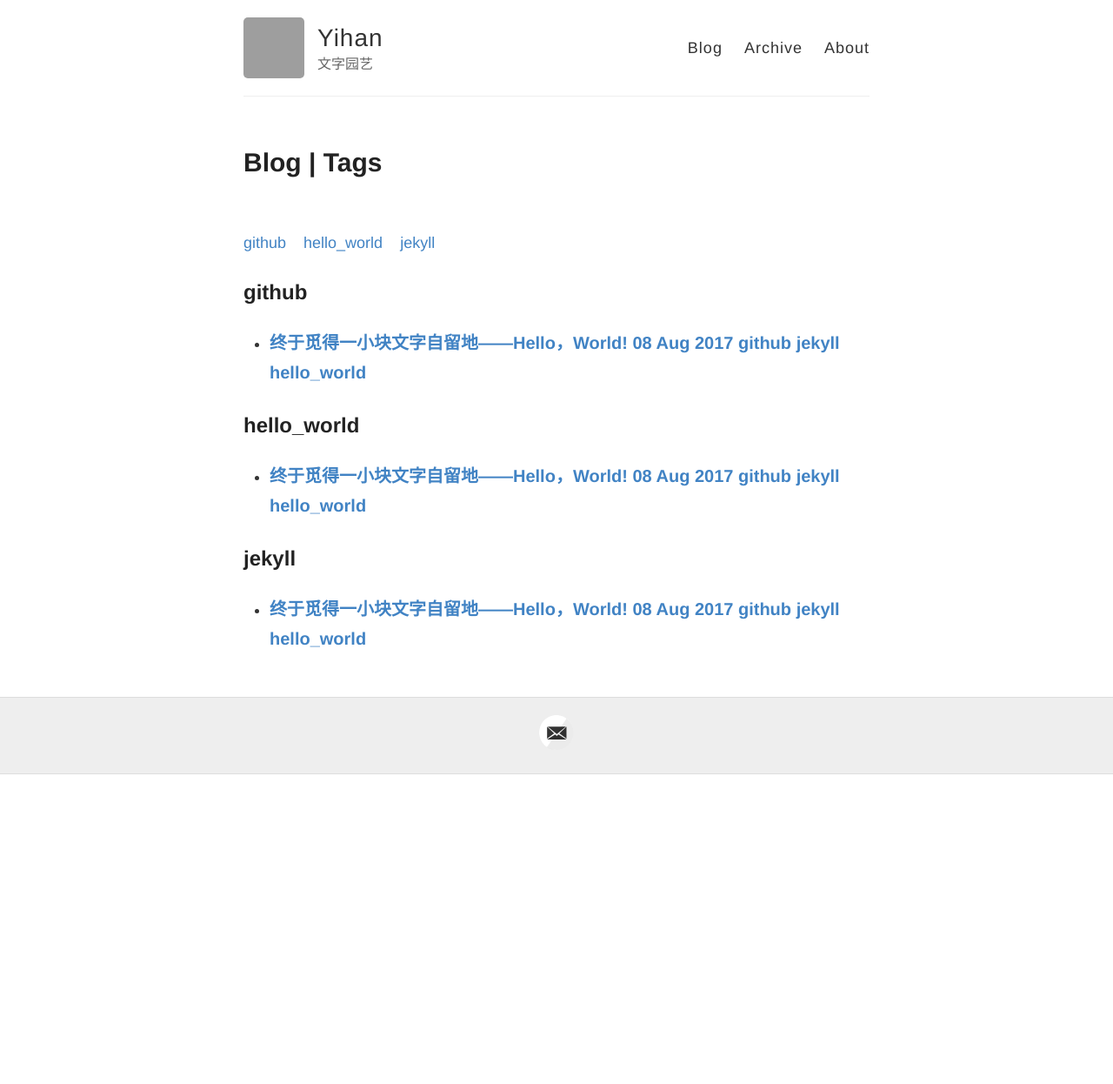
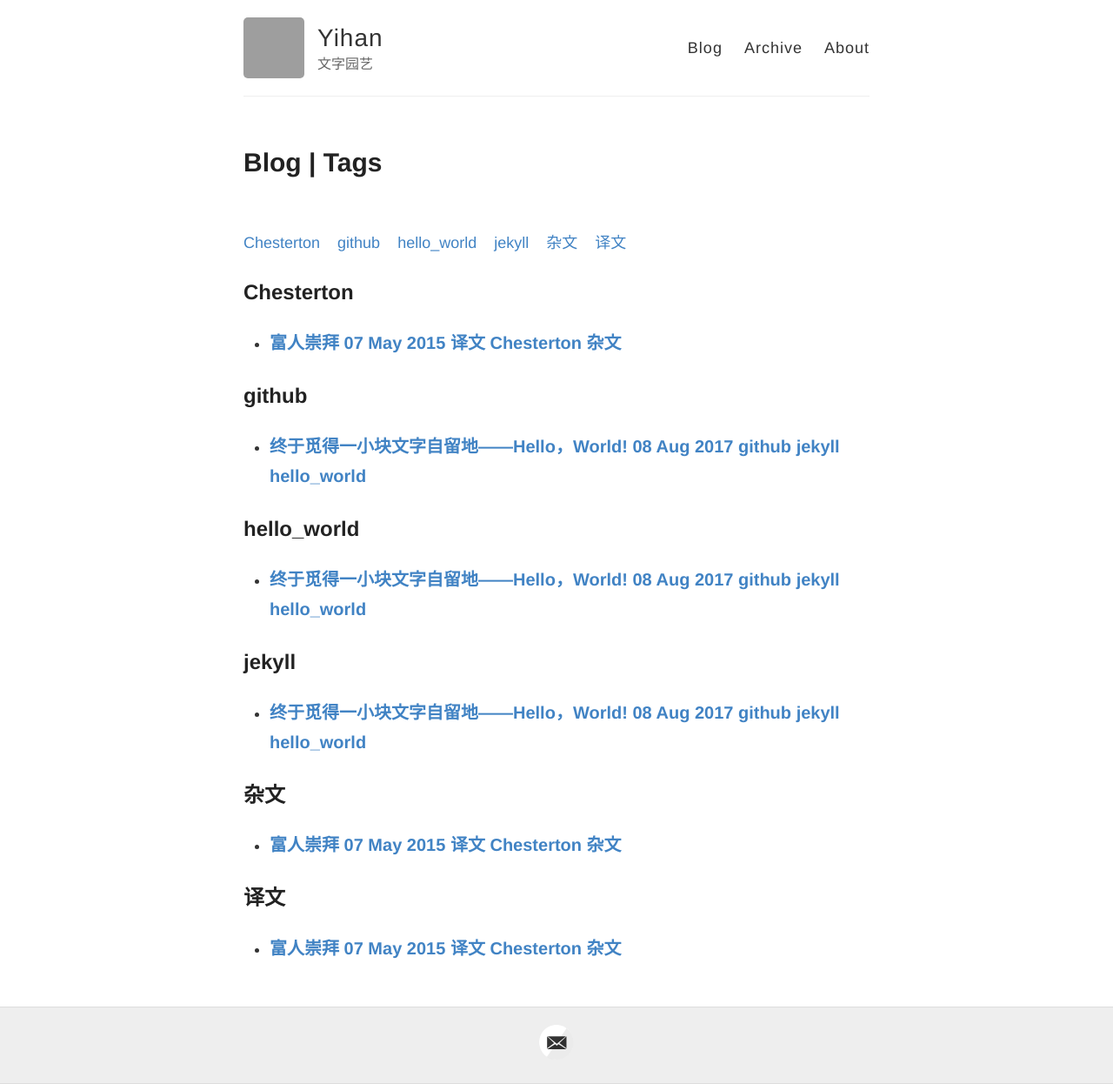
Before and after one commit to yihanxu/yihanxu.github.io, a Jekyll site: the page built from blog/tag.html, in a window 1280 px wide. Shown: the whole page at 87% size. Built offline with Jekyll 4.4.1, drawn with Linux system fonts in a browser that asks for light colours; before the commit the page ends 900 px from its top, so only the background shows below that; grey boxes are pictures that could not be loaded.

Commit message:
Update 2015-5-7-富人崇拜.md

```diff
--- a/_posts/2015-5-7-富人崇拜.md
+++ b/_posts/2015-5-7-富人崇拜.md
@@ -2,6 +2,7 @@
 layout: post
 comments: true
 title: "富人崇拜"
+tags: 译文 Chesterton 杂文
 ---
 
 ![我有钱，我任性！](http://upload-images.jianshu.io/upload_images/19585-d6924f5a2785dc6d.jpg)
```
